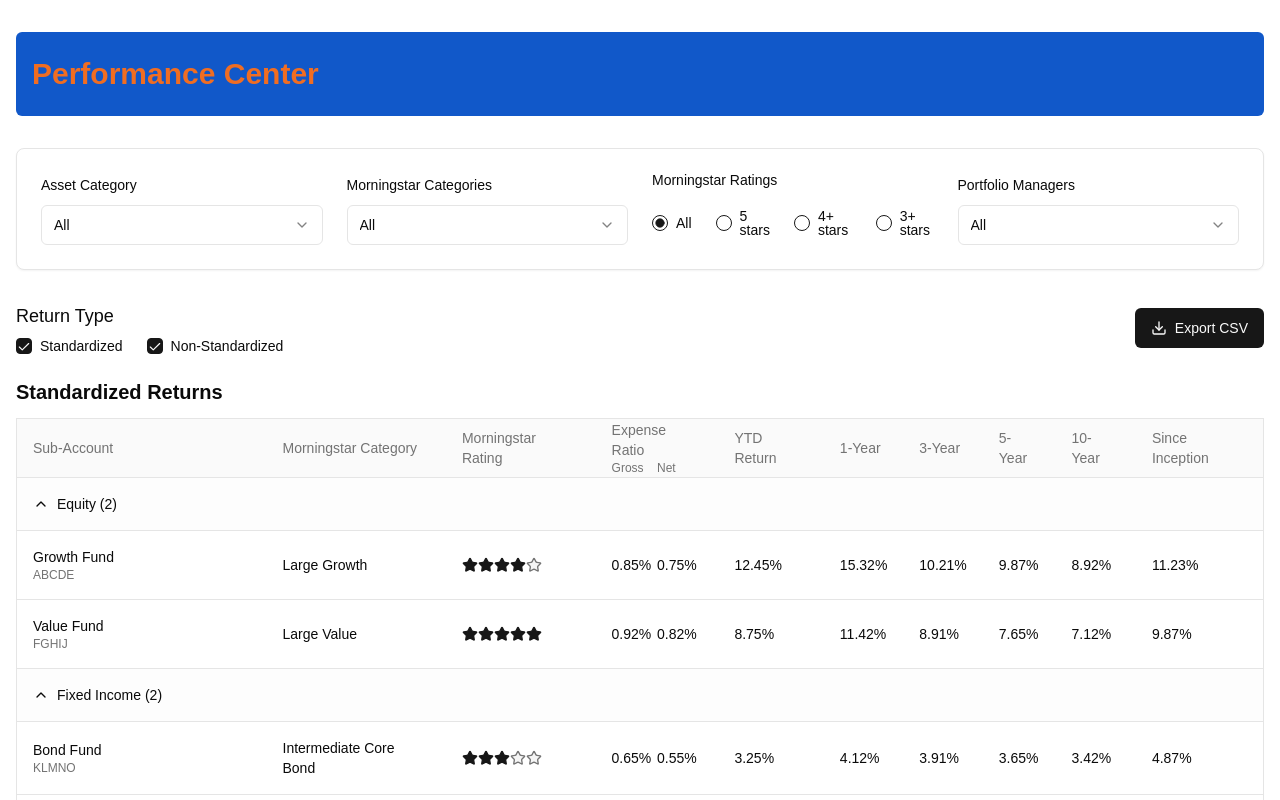
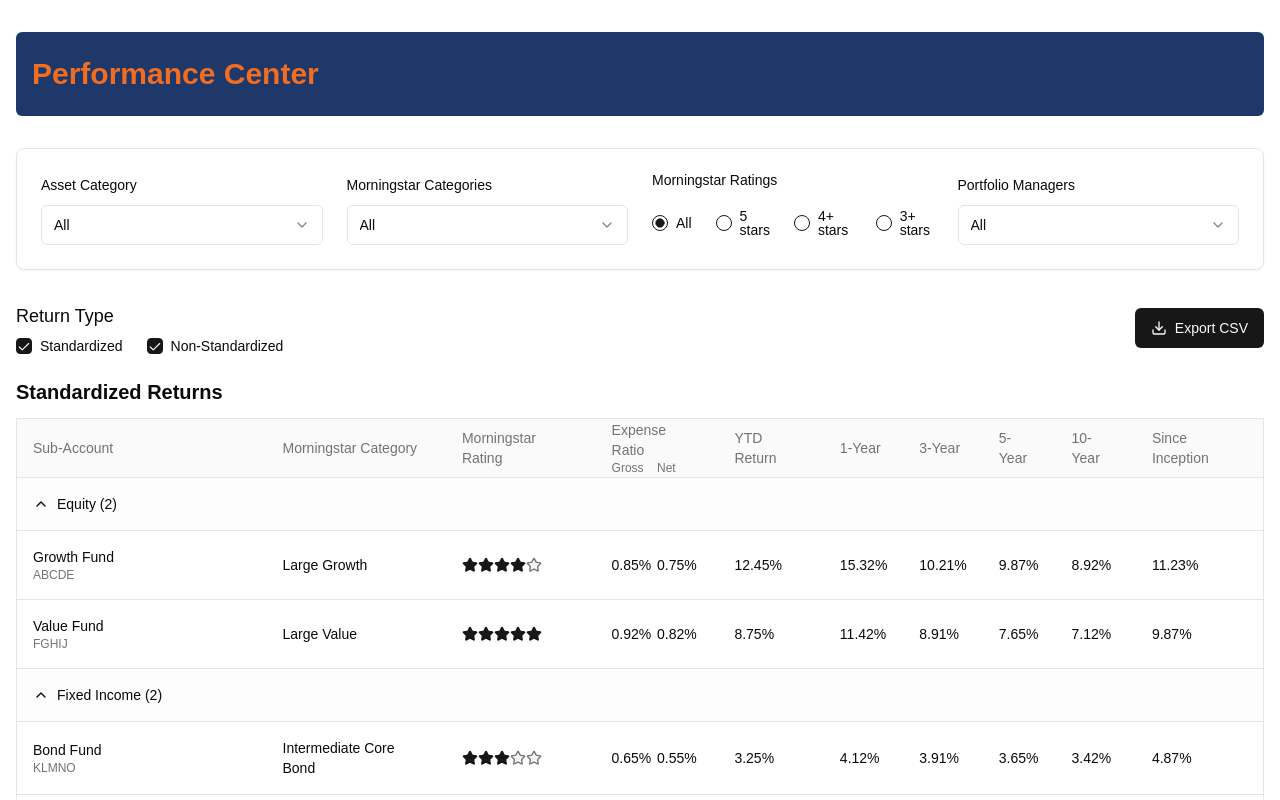
Before and after one commit to okerules/performance_center, a Next.js app: page / in a window 1280 px wide. Shown: the top 800 px of the page. Built offline with nearby package versions, Linux system fonts and the light colour scheme; a web font is replaced by a local one.

Commit message:
style: update title header background color to #1e3869
Co-authored-by: Dennis Meyer <7468846+okerules@users.noreply.github.com>

```diff
--- a/components/performance-center.tsx
+++ b/components/performance-center.tsx
@@ -420,7 +420,7 @@ export default function PerformanceCenter() {
 
   return (
     <div className="container mx-auto py-8 px-4">
-      <div className="w-full mb-8 py-6 px-4 bg-[#1158c9] rounded-md">
+      <div className="w-full mb-8 py-6 px-4 bg-[#1e3869] rounded-md">
         <h1 className={`text-3xl font-bold text-[#f06d22] text-center md:text-left ${unbounded.className}`}>
           Performance Center
         </h1>
```
Also changed, not shown: 1 other file (tests, documents, lock files or other folders).
